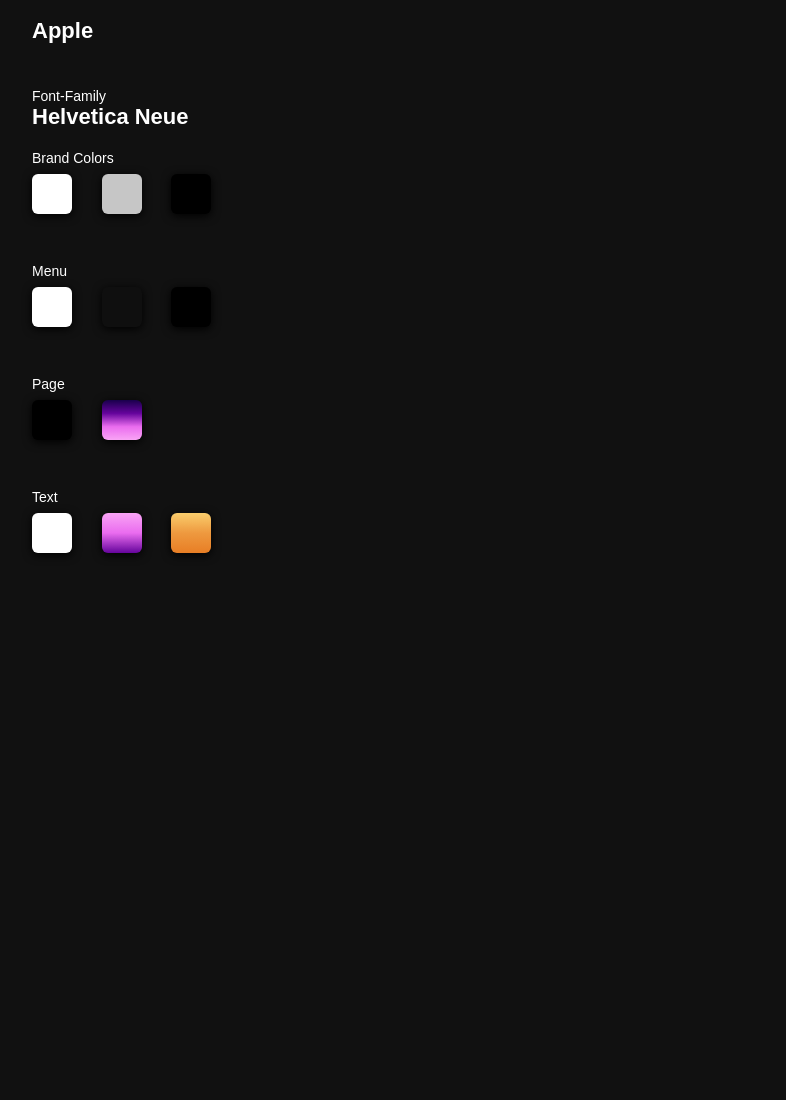
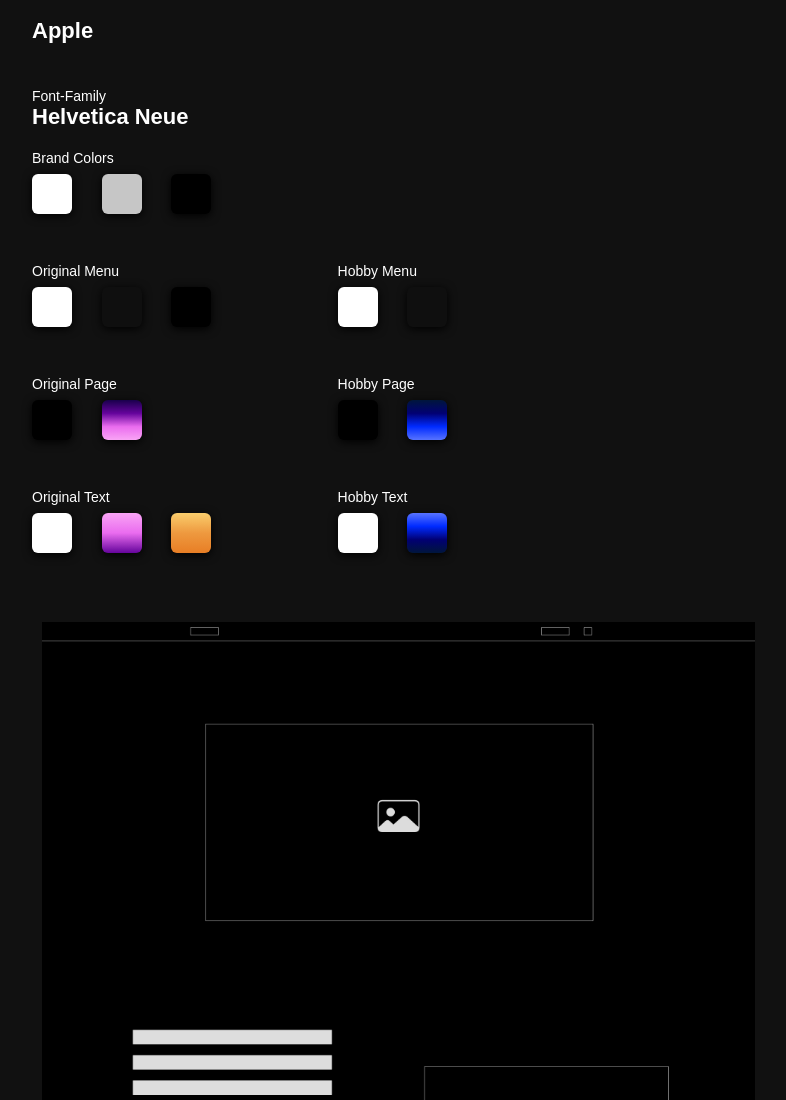
Before and after one commit to read-only-dev/read-only-dev.github.io, a plain HTML site: page session04/index.html in a window 1280 px wide. Shown: the top 1100 px of the page, without its empty margins (233-1019 px from the left). Before the commit the page ends 800 px from the top, so only its background shows below. Drawn offline with Linux system fonts and the light colour scheme.

Commit message:
Add files via upload

```diff
--- a/session04/index.html
+++ b/session04/index.html
@@ -1,7 +1,7 @@
 <!DOCTYPE html>
 <html>
 <head>
-	<title>Color Scheme</title>
+	<title>Wireframe</title>
 
 
 	<style>
@@ -16,24 +16,29 @@
 
     .outer{
       text-align: center;
+    }
 
-
-
-    }
-  	.page{
+    .page{
   		width:750px;
   		display: inline-block;
   		text-align:left;
   		padding:10px;
+  	}
 
+    .swatcharea{
+  		width:300px;
+  		position: relative;
+        display: inline-block;
+  		text-align:left;
+  	}
 
-  	}
   	.h1{
   		font-size: 14px;
   		font-weight: 400;
   		padding-top:20px;
   	}
-      .h2{
+
+    .h2{
   		font-size: 22px;
   		font-weight: 600;
   		padding-bottom: 1.5rem;
@@ -87,7 +92,10 @@
   		background: linear-gradient(#19004c, #65049c, #ea6cef, #f9a4f5);
 
   	}
+  	.hobbypagecolor1{
+  		background: linear-gradient(#00163C, #010073, #002BFF, #5773FF);
 
+  	}
 
   	.textcolor1{
         background-color: white;
@@ -102,6 +110,20 @@
 
   	}
 
+    .hobbytextcolor1{
+        background: linear-gradient(to top, #00163C, #010073, #002BFF, #5773FF);
+  	}
+
+    .img{
+  		padding:10px;
+  		width:95%;
+  		margin-top:30px;
+  	}
+
+  	.img_mobile{
+  		padding:10px;
+  		width:55%;
+  	}
 
 
 
@@ -116,23 +138,42 @@
            	<div class="h1">Brand Colors</div>
            	<div class="swatch brandcolor3"></div>
             <div class="swatch brandcolor1"></div>
-            <div class="swatch brandcolor2"></div>
+            <div class="swatch brandcolor2"></div><br>
 
 
-
-           	<div class="h1">Menu</div>
+         <div class="swatcharea">
+           	<div class="h1">Original Menu</div>
            	<div class="swatch menucolor3"></div>
             <div class="swatch menucolor1"></div>
            	<div class="swatch menucolor2"></div>
 
-           	<div class="h1">Page</div>
+           	<div class="h1">Original Page</div>
            	<div class="swatch pagecolor1"></div>
            	<div class="swatch pagecolor2"></div>
 
-           	<div class="h1">Text</div>
+           	<div class="h1">Original Text</div>
            	<div class="swatch textcolor1"></div>
            	<div class="swatch textcolor2"></div>
            	<div class="swatch textcolor3"></div>
+         </div>
+
+         <div class="swatcharea">
+            <div class="h1">Hobby Menu</div>
+            <div class="swatch menucolor3"></div>
+            <div class="swatch menucolor1"></div>
+
+            <div class="h1">Hobby Page</div>
+            <div class="swatch pagecolor1"></div>
+            <div class="swatch hobbypagecolor1"></div>
+
+            <div class="h1">Hobby Text</div>
+            <div class="swatch textcolor1"></div>
+            <div class="swatch hobbytextcolor1"></div>
+      </div>
+
+
+            <div><img class="img" src="img/desktop.jpg" alt="desktop wireframe sketch"></div>
+           	<div><img class="img_mobile" src="img/mobile.jpg" alt="desktop wireframe sketch"></div>
 
 
 		</div>
```
Also changed, not shown: session04/img/desktop.jpg (added), session04/img/mobile.jpg (added).
